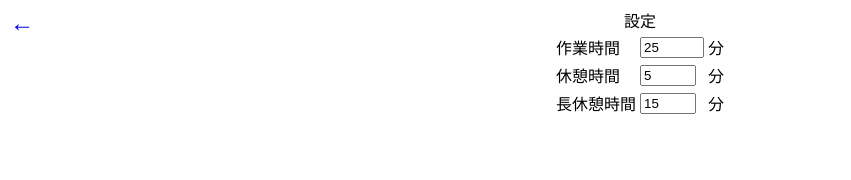
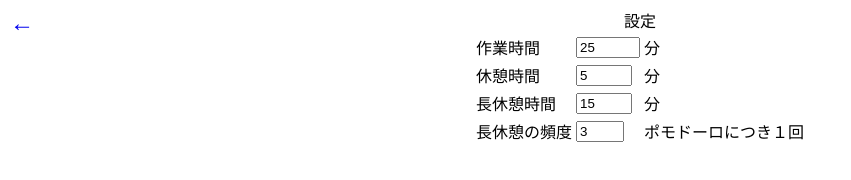
Before and after one commit to user4032438215/pomodoro-timer-mvp-v2, a plain HTML site: page src/setting.html in a window 1280 px wide. Shown: the whole page, without its empty margins (0-851 px from the left). Drawn offline with Linux system fonts and the light colour scheme.

Commit message:
setting.htmlのハリボテ作成+index.htmlとsetting.htmlを行き来するアンカー記述

```diff
--- a/src/setting.html
+++ b/src/setting.html
@@ -38,6 +38,11 @@
         <td>分</td>
       </tr>
 
+      <tr>
+        <td>長休憩の頻度</td>
+        <td><input type="number" id="long-break-frequency-input" min="1" max="5" value="3"></td>
+        <td>ポモドーロにつき１回</td>
+      </tr>
 
   </main>
 </body>
```
